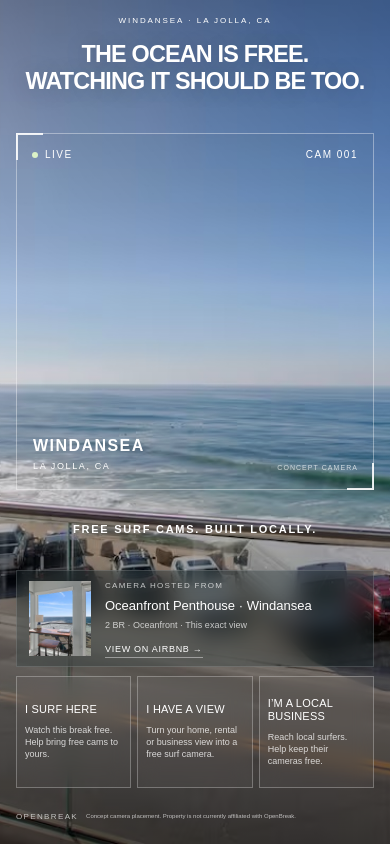
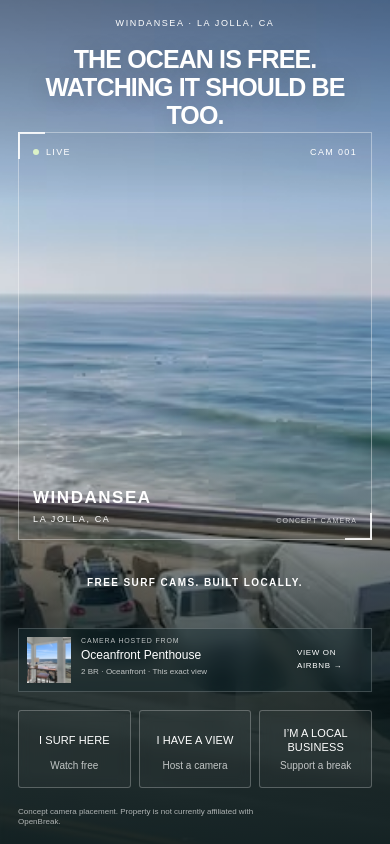
Before and after one commit to ryan-devenish/openbreak, a React (Vite) app: page / in a window 390 px wide. Built offline with nearby package versions, Linux system fonts and the light colour scheme.

Commit message:
Refine mobile ocean composition, compact host attribution and touch choices

```diff
--- a/index.html
+++ b/index.html
@@ -1 +1 @@
-<!doctype html><html lang="en"><head><meta charset="UTF-8"/><meta name="viewport" content="width=device-width, initial-scale=1.0"/><meta name="theme-color" content="#182c30"/><meta name="description" content="The ocean is free. Watching it should be too. Free surf cams. Built locally."/><link rel="canonical" href="https://openbreak.surf/"/><title>OpenBreak — Free surf cams. Built locally.</title></head><body><div id="root"></div><script type="module" src="/src/main.tsx"></script></body></html>
+<!doctype html><html lang="en"><head><meta charset="UTF-8"/><meta name="viewport" content="width=device-width, initial-scale=1.0, viewport-fit=cover"/><meta name="theme-color" content="#182c30"/><meta name="description" content="The ocean is free. Watching it should be too. Free surf cams. Built locally."/><link rel="canonical" href="https://openbreak.surf/"/><title>OpenBreak — Free surf cams. Built locally.</title></head><body><div id="root"></div><script type="module" src="/src/main.tsx"></script></body></html>
--- a/src/components/PersonaActions.tsx
+++ b/src/components/PersonaActions.tsx
@@ -1,9 +1,10 @@
 import { personas, type Persona } from '../data/prototype';
+const mobileDescriptions = { surfer: 'Watch free', host: 'Host a camera', business: 'Support a break' };
 type Props = { active: Persona; selected: Persona; preview: (value: Persona | null) => void; select: (value: Persona) => void };
 export default function PersonaActions({ active, selected, preview, select }: Props) {
 return <div className="persona-actions" aria-label="Explore OpenBreak" onPointerLeave={() => preview(null)}>{personas.map(persona =>
 <button key={persona.id} className={'persona-action ' + (active === persona.id ? 'active' : '')} aria-pressed={selected === persona.id}
 onPointerEnter={e => { if (e.pointerType === 'mouse' && window.matchMedia('(hover: hover)').matches) preview(persona.id); }}
 onFocus={() => preview(persona.id)} onBlur={() => preview(null)} onClick={() => { select(persona.id); preview(null); }}>
-<span className="action-heading">{persona.title}<span aria-hidden="true">↗</span></span><span className="action-description">{persona.description}</span></button>)}</div>;
+<span className="action-heading">{persona.title}<span aria-hidden="true">↗</span></span><span className="action-description">{persona.description}</span><span className="mobile-description">{mobileDescriptions[persona.id]}</span></button>)}</div>;
 }
--- a/src/styles/main.css
+++ b/src/styles/main.css
@@ -7,6 +7,7 @@
 @media(max-width:760px){.experience{grid-template-rows:135px max(225px,28svh) auto auto auto}.next-actions{min-height:36px}.story-area{min-height:162px}}
 @media(min-width:761px) and (max-width:1000px){.story-area{width:100%;grid-template-columns:1fr 330px}.promise{font-size:11px}.action-description{font-size:11px}.persona-action{padding:18px}}
 
+ .mobile-description { display: none; }
 /* One fixed canvas: persona content never changes the camera's grid track. */
 html, body, #root { width: 100%; height: 100%; overflow: hidden; }
 body { position: fixed; inset: 0; overscroll-behavior: none; }
@@ -93,3 +94,63 @@ body { position: fixed; inset: 0; overscroll-behavior: none; }
   .camera-place strong { font-size: 12px; }
   .camera-concept { bottom: 10px; }
 }
+
+/* Mobile is an ocean-first composition, not miniature desktop cards. */
+@media (max-width: 760px) and (orientation: portrait) {
+  .experience {
+    height: 100dvh;
+    padding: max(18px, env(safe-area-inset-top)) 18px max(12px, env(safe-area-inset-bottom));
+    grid-template-rows: 100px minmax(0, 1fr) 142px 78px 30px;
+    gap: 14px;
+  }
+  .background.view { height: 160%; top: -38%; object-position: 50% 50%; }
+  .background.property { object-position: 45% 50%; }
+  .shade { background: linear-gradient(180deg, #0005, transparent 24%, transparent 48%, #071719c9 82%, #071719e6); }
+  .location { font-size: 9px; letter-spacing: .18em; margin-bottom: 17px; }
+  .hero h1 { font-size: clamp(25px, 6.3vw, 36px); line-height: 1.12; }
+  .hero h1 span:last-child { max-width: 360px; margin: auto; }
+  .business-headline h1 { font-size: clamp(18px, 4.8vw, 25px); line-height: 1.15; }
+  .camera-frame { width: 100%; }
+  .camera-top { font-size: 9px; padding: 14px; }
+  .camera-place { left: 14px; bottom: 15px; }
+  .camera-place strong { font-size: 17px; }
+  .camera-concept { right: 14px; bottom: 15px; font-size: 7px; }
+  .story-area { grid-template-rows: 64px 64px; gap: 10px; align-items: center; }
+  .story { align-self: center; }
+  .promise { font-size: 10px; letter-spacing: .14em; margin-bottom: 8px; }
+  .next-actions { gap: 4px 12px; }
+  .next-actions button { font-size: 9px; padding: 4px 0; }
+  .next-actions span { font-size: 9px; }
+  .context-card { width: 100%; max-width: none; }
+  .property-card { height: 64px; padding: 8px; gap: 10px; border-color: #ffffff30; background: #122a2d66; backdrop-filter: blur(8px); }
+  .property-photo { width: 44px; min-width: 44px; }
+  .property-card > div:last-child { flex: 1; position: relative; padding-right: 76px; min-width: 0; }
+  .property-card .eyebrow { font-size: 7px; letter-spacing: .12em; margin: 0 0 5px; }
+  .property-card h2 { font-size: 12px; line-height: 1.15; }
+  .property-card h2 span { display: none; }
+  .property-meta { margin: 4px 0 0; font-size: 8px; white-space: nowrap; }
+  .property-card a { position: absolute; right: 1px; top: 50%; transform: translateY(-50%); font-size: 8px; width: 65px; line-height: 1.6; padding: 8px 0; border: 0; }
+  .property-card.prominent { background: #122a2d99; }
+  .local-offer { height: 64px; padding: 7px 10px; }
+  .local-offer .eyebrow { font-size: 7px; margin-bottom: 4px; }
+  .offer-business { font-size: 8px; margin: 3px 0; }
+  .local-offer h2 { font-size: 11px; margin: 3px 0; }
+  .local-offer > p:last-child { font-size: 8px; margin: 3px 0 0; }
+  .persona-actions { gap: 8px; }
+  .persona-action { padding: 12px 8px; text-align: center; border-color: #ffffff40; background: #ffffff08; backdrop-filter: blur(6px); border-radius: 3px; }
+  .action-heading { justify-content: center; font-size: 11px; line-height: 1.25; min-height: 28px; align-items: center; letter-spacing: .01em; }
+  .action-description { display: none; }
+  .mobile-description { display: block; font-size: 10px; line-height: 1.3; margin-top: 4px; color: #ffffffb8; }
+  footer { display: flex; gap: 8px; }
+  footer > span { display: none; }
+  footer p { font-size: 8px; line-height: 1.3; max-width: 275px; color: #ffffffa6; }
+  .reset { font-size: 8px; padding: 10px 0; margin-left: auto; }
+}
+@media (max-width: 760px) and (orientation: portrait) and (max-height: 680px) {
+  .experience { padding-top: max(12px, env(safe-area-inset-top)); grid-template-rows: 88px minmax(0, 1fr) 132px 72px 26px; gap: 10px; }
+  .story-area { grid-template-rows: 58px 64px; }
+  .location { margin-bottom: 12px; }
+  .hero h1 { font-size: 24px; }
+  .business-headline h1 { font-size: 18px; }
+  .persona-action { padding: 8px 6px; }
+}
```
